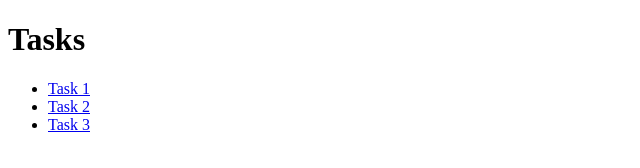
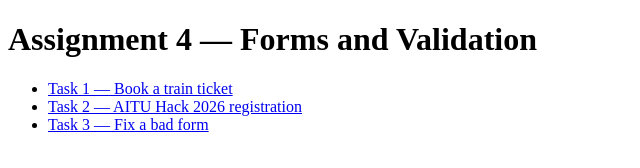
Before and after one commit to tileuovasaa661-crypto/brawlstars2, a plain HTML site: page index.html in a window 1280 px wide. Shown: the whole page, without its empty margins (0-640 px from the left). Drawn offline with Linux system fonts and the light colour scheme.

Commit message:
Add files via upload

```diff
--- a/index.html
+++ b/index.html
@@ -1,12 +1,16 @@
 <!DOCTYPE html>
-<html>
-<head><title>Brawl Stars 2 - Tasks</title></head>
+<html lang="en">
+<head>
+  <meta charset="UTF-8">
+  <meta name="viewport" content="width=device-width, initial-scale=1.0">
+  <title>Assignment 4 — Forms and Validation</title>
+</head>
 <body>
-  <h1>Tasks</h1>
+  <h1>Assignment 4 — Forms and Validation</h1>
   <ul>
-    <li><a href="task1/">Task 1</a></li>
-    <li><a href="task2/">Task 2</a></li>
-    <li><a href="task3/">Task 3</a></li>
+    <li><a href="task1.html">Task 1 — Book a train ticket</a></li>
+    <li><a href="task2.html">Task 2 — AITU Hack 2026 registration</a></li>
+    <li><a href="task3.html">Task 3 — Fix a bad form</a></li>
   </ul>
 </body>
 </html>
```
